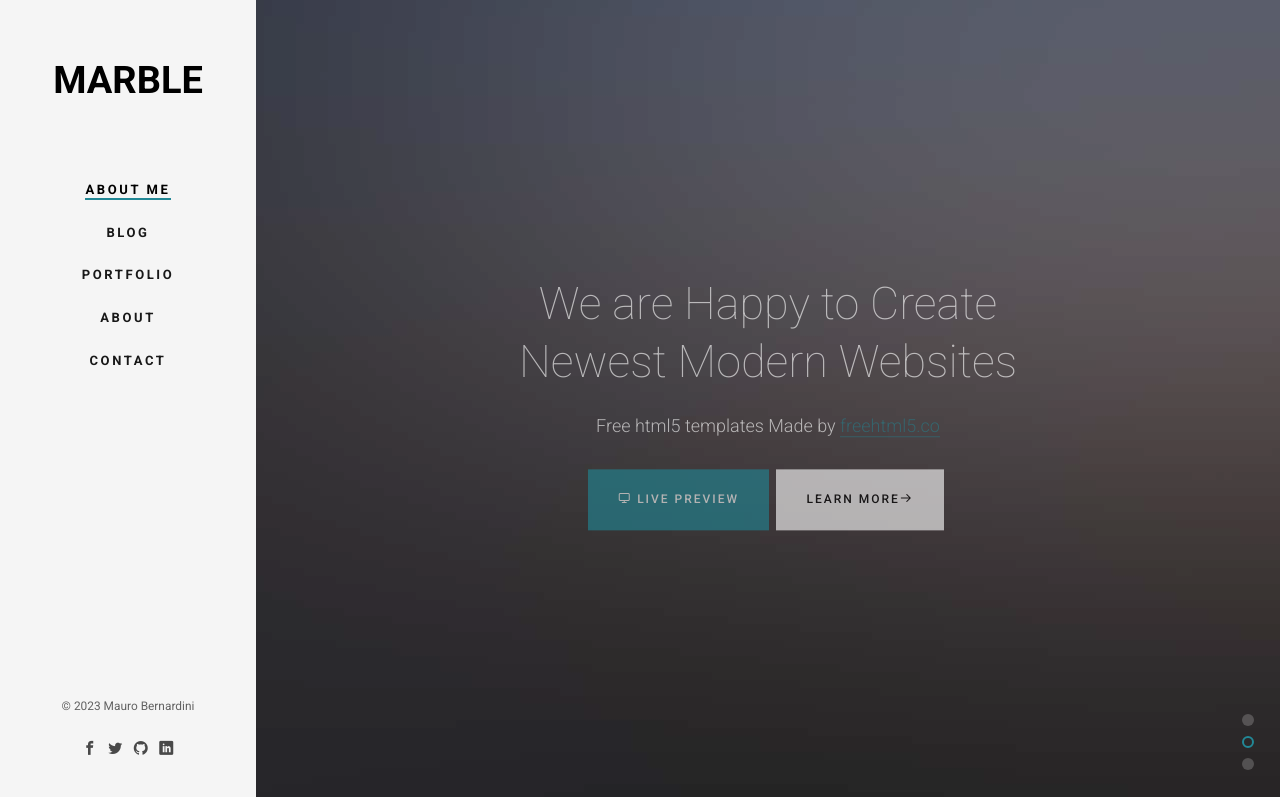
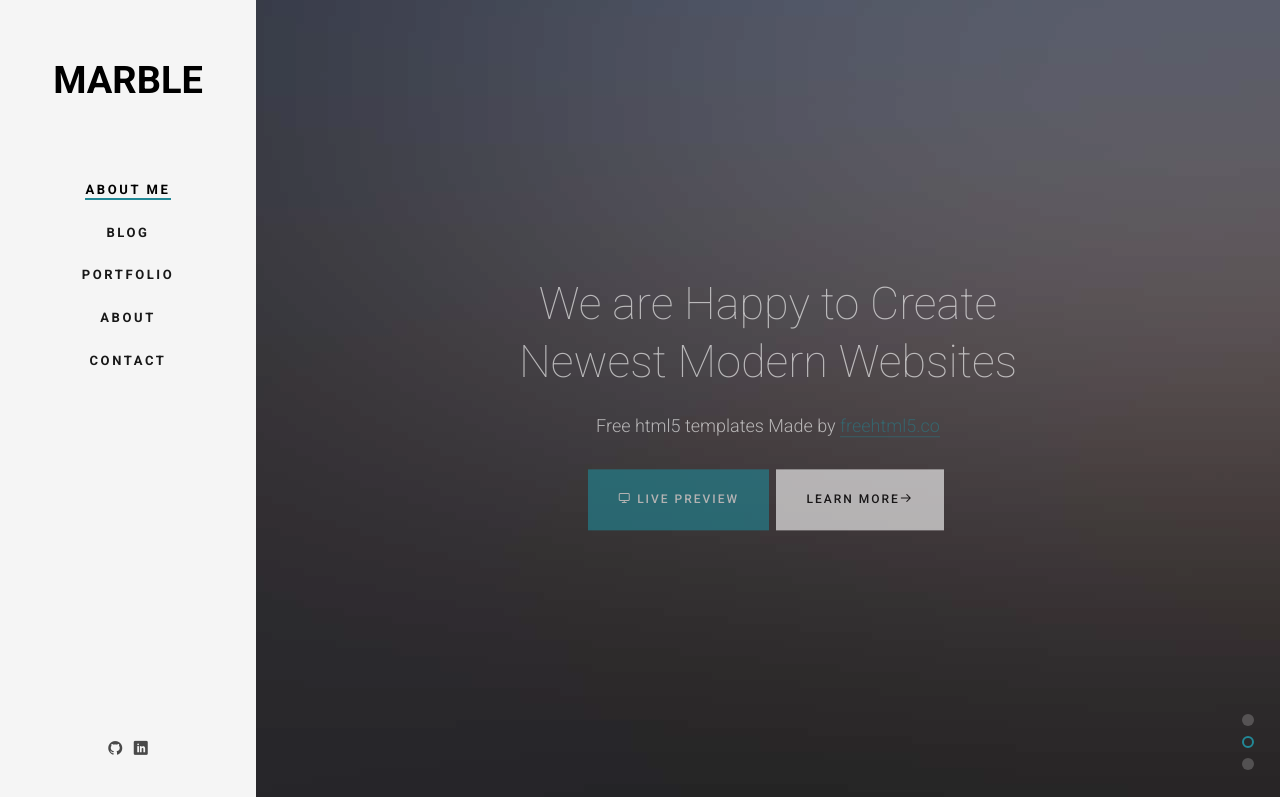
Before and after one commit to maurbe/home, a plain HTML site: page index.html in a window 1280 px wide. Shown: the top 797 px of the page. Drawn offline with Linux system fonts and the light colour scheme; files whose address does not match are found by name.

Commit message:
fourth edit

```diff
--- a/index.html
+++ b/index.html
@@ -79,11 +79,9 @@
 			</nav>
 
 			<div class="fh5co-footer">
-				<p><small>&copy; 2023 Mauro Bernardini</small></p>
+				<!-- <p><small>&copy; 2023 Mauro Bernardini</small></p> -->
 				<ul>
-					<li><a href="#"><i class="icon-facebook2"></i></a></li>
-					<li><a href="#"><i class="icon-twitter2"></i></a></li>
-					<li><a href="#"><i class="icon-github"></i></a></li>
+					<li><a href="https://github.com/maurbe"><i class="icon-github"></i></a></li>
 					<li><a href="#"><i class="icon-linkedin2"></i></a></li>
 				</ul>
 			</div>
```
Also changed, not shown: 2 other files.
